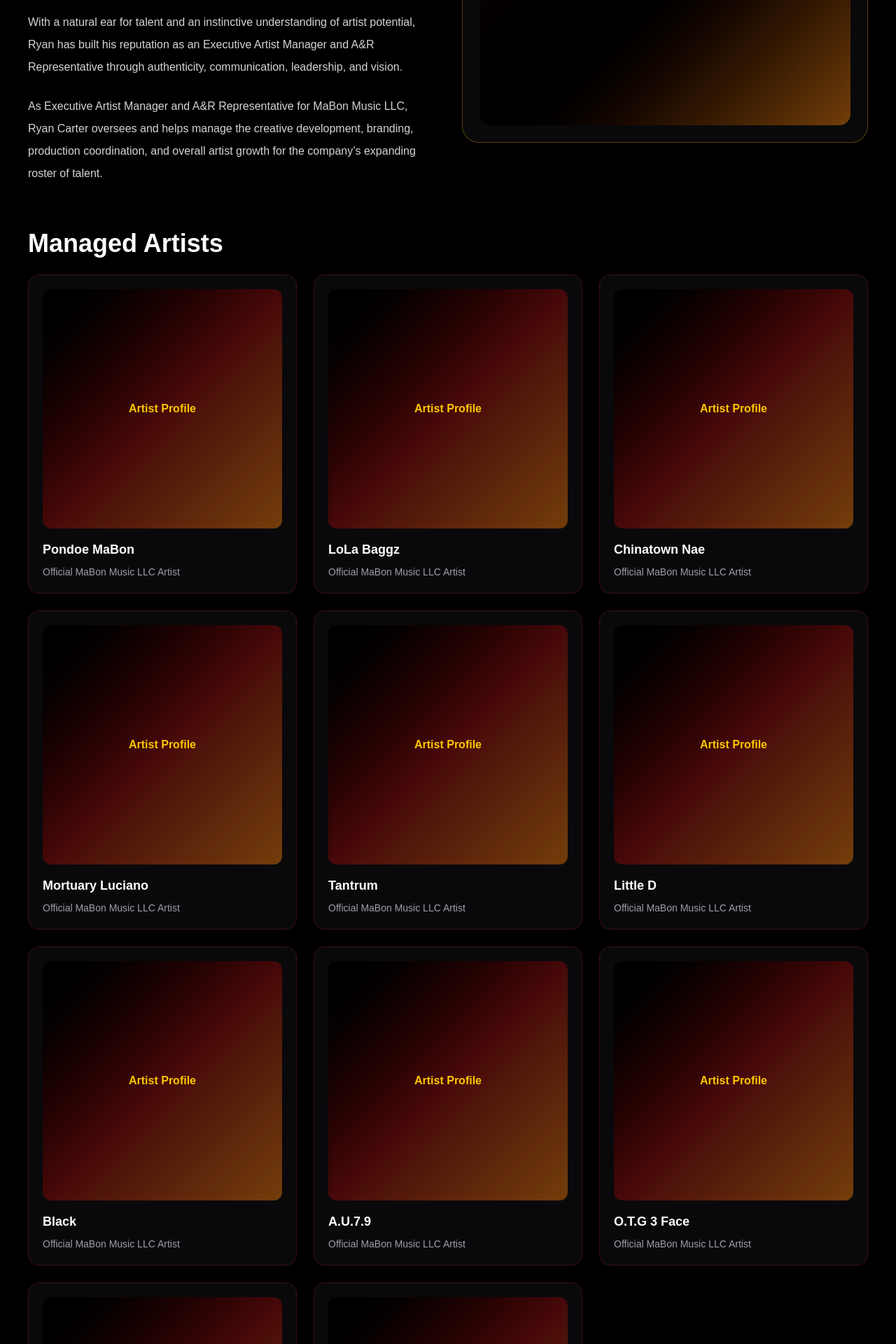
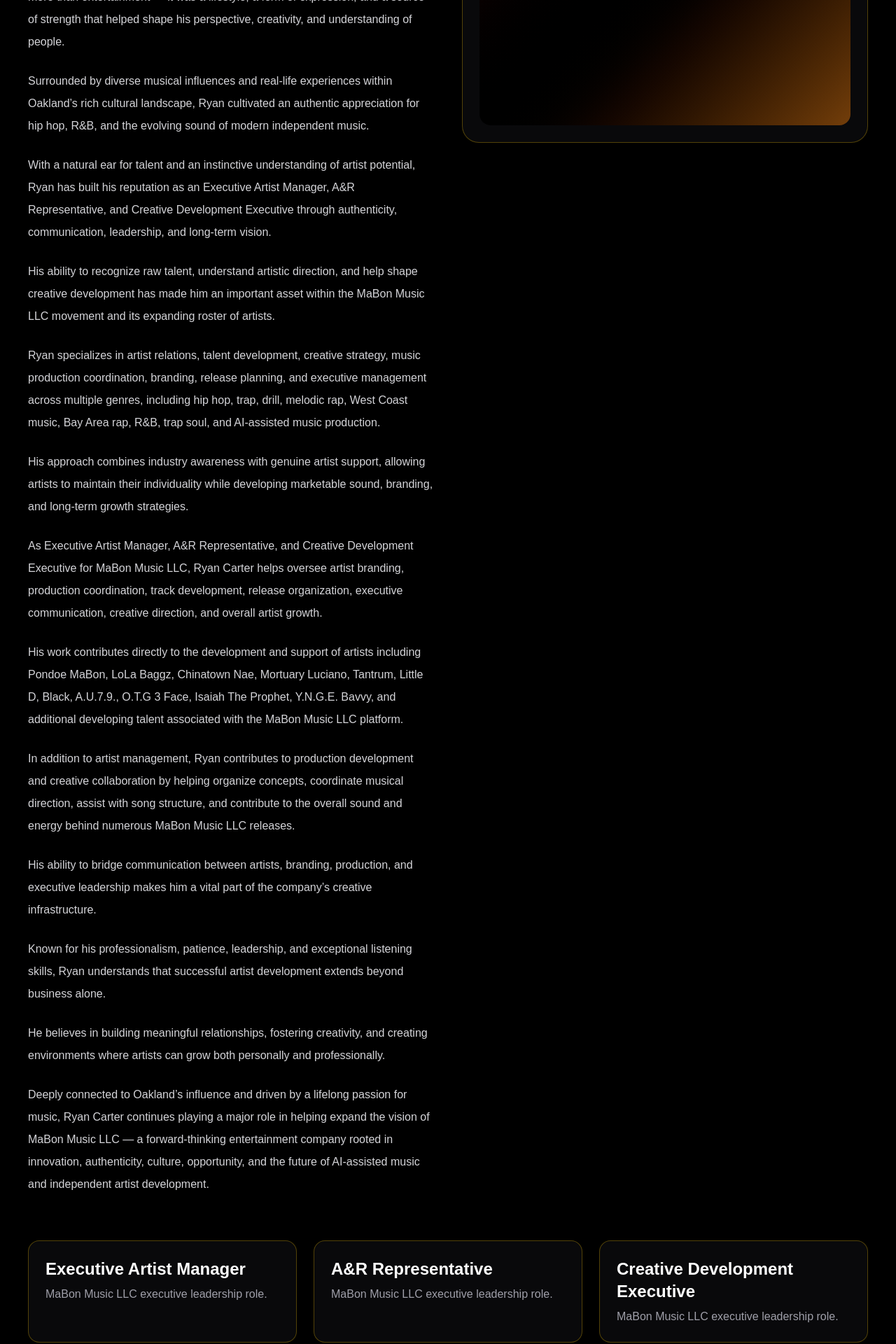
Before and after one commit to mabonmusicai-beep/mabon-music-website, a Next.js app: page /team/ryan-carter in a window 1280 px wide. Shown: the part 480-2400 px from the top of the page at 70% size. Built offline with nearby package versions, Linux system fonts and the light colour scheme.

Commit message:
Rebrand Ryan Carter executive profile

```diff
--- a/app/team/ryan-carter/page.tsx
+++ b/app/team/ryan-carter/page.tsx
@@ -8,112 +8,149 @@
       <section className="mt-10 grid lg:grid-cols-2 gap-10 items-start">
         <div>
           <p className="text-yellow-400 font-bold tracking-[0.25em] text-sm mb-3">
-            MABON MUSIC LLC • EXECUTIVE ARTIST MANAGER • A&R
+            MABON MUSIC LLC • EXECUTIVE ARTIST MANAGER • A&R REPRESENTATIVE • CREATIVE DEVELOPMENT EXECUTIVE
           </p>
 
           <h1 className="text-6xl font-black">
             Ryan Carter “Rah Rah”
           </h1>
 
-          <p className="text-zinc-300 mt-6 leading-8">
+          <div className="space-y-6 mt-8 text-zinc-300 leading-8">
+
+            <p>
               Born and raised in East Oakland, California, Ryan Carter,
               professionally known as “Rah Rah,” developed a deep connection
               to music, culture, and artist development from an early age.
+            </p>
+
+            <p>
               As the youngest of six siblings, he was raised in a household
               where music was more than entertainment — it was a lifestyle,
-            a form of expression, and a source of strength that helped
-            shape his perspective, creativity, and understanding of people.
+              a form of expression, and a source of strength that helped shape
+              his perspective, creativity, and understanding of people.
             </p>
 
-          <p className="text-zinc-300 mt-6 leading-8">
+            <p>
+              Surrounded by diverse musical influences and real-life experiences
+              within Oakland’s rich cultural landscape, Ryan cultivated an
+              authentic appreciation for hip hop, R&B, and the evolving sound
+              of modern independent music.
+            </p>
+
+            <p>
               With a natural ear for talent and an instinctive understanding
               of artist potential, Ryan has built his reputation as an
-            Executive Artist Manager and A&R Representative through
-            authenticity, communication, leadership, and vision.
+              Executive Artist Manager, A&R Representative, and Creative
+              Development Executive through authenticity, communication,
+              leadership, and long-term vision.
             </p>
 
-          <p className="text-zinc-300 mt-6 leading-8">
-            As Executive Artist Manager and A&R Representative for MaBon
-            Music LLC, Ryan Carter oversees and helps manage the creative
-            development, branding, production coordination, and overall
-            artist growth for the company’s expanding roster of talent.
+            <p>
+              His ability to recognize raw talent, understand artistic direction,
+              and help shape creative development has made him an important
+              asset within the MaBon Music LLC movement and its expanding
+              roster of artists.
             </p>
+
+            <p>
+              Ryan specializes in artist relations, talent development,
+              creative strategy, music production coordination, branding,
+              release planning, and executive management across multiple genres,
+              including hip hop, trap, drill, melodic rap, West Coast music,
+              Bay Area rap, R&B, trap soul, and AI-assisted music production.
+            </p>
+
+            <p>
+              His approach combines industry awareness with genuine artist
+              support, allowing artists to maintain their individuality while
+              developing marketable sound, branding, and long-term growth
+              strategies.
+            </p>
+
+            <p>
+              As Executive Artist Manager, A&R Representative, and Creative
+              Development Executive for MaBon Music LLC, Ryan Carter helps
+              oversee artist branding, production coordination, track
+              development, release organization, executive communication,
+              creative direction, and overall artist growth.
+            </p>
+
+            <p>
+              His work contributes directly to the development and support
+              of artists including Pondoe MaBon, LoLa Baggz, Chinatown Nae,
+              Mortuary Luciano, Tantrum, Little D, Black, A.U.7.9.,
+              O.T.G 3 Face, Isaiah The Prophet, Y.N.G.E. Bavvy,
+              and additional developing talent associated with the
+              MaBon Music LLC platform.
+            </p>
+
+            <p>
+              In addition to artist management, Ryan contributes to production
+              development and creative collaboration by helping organize
+              concepts, coordinate musical direction, assist with song
+              structure, and contribute to the overall sound and energy
+              behind numerous MaBon Music LLC releases.
+            </p>
+
+            <p>
+              His ability to bridge communication between artists, branding,
+              production, and executive leadership makes him a vital part
+              of the company’s creative infrastructure.
+            </p>
+
+            <p>
+              Known for his professionalism, patience, leadership,
+              and exceptional listening skills, Ryan understands that
+              successful artist development extends beyond business alone.
+            </p>
+
+            <p>
+              He believes in building meaningful relationships, fostering
+              creativity, and creating environments where artists can grow
+              both personally and professionally.
+            </p>
+
+            <p>
+              Deeply connected to Oakland’s influence and driven by a lifelong
+              passion for music, Ryan Carter continues playing a major role
+              in helping expand the vision of MaBon Music LLC — a
+              forward-thinking entertainment company rooted in innovation,
+              authenticity, culture, opportunity, and the future of
+              AI-assisted music and independent artist development.
+            </p>
+
+          </div>
         </div>
 
         <div className="rounded-3xl border border-yellow-400/30 bg-zinc-950 p-6">
           <div className="aspect-square rounded-2xl bg-gradient-to-br from-red-950 via-black to-yellow-900 flex items-center justify-center text-5xl font-black text-yellow-400 text-center p-6">
+            RAH RAH
+            <br />
             RYAN CARTER
-            <br />
-            “RAH RAH”
           </div>
         </div>
       </section>
 
-      <section className="mt-16">
-        <h2 className="text-4xl font-black mb-6">
-          Managed Artists
-        </h2>
+      <section className="mt-16 grid md:grid-cols-3 gap-6">
+        {[
+          "Executive Artist Manager",
+          "A&R Representative",
+          "Creative Development Executive",
+          "Artist Relations",
+          "Creative Strategy",
+          "Production Coordination",
+        ].map((role) => (
+          <div
+            key={role}
+            className="rounded-2xl border border-yellow-400/30 bg-zinc-950 p-6"
+          >
+            <h2 className="text-2xl font-bold">{role}</h2>
 
-        <div className="grid md:grid-cols-3 gap-6">
-          {[
-            "Pondoe MaBon",
-            "LoLa Baggz",
-            "Chinatown Nae",
-            "Mortuary Luciano",
-            "Tantrum",
-            "Little D",
-            "Black",
-            "A.U.7.9",
-            "O.T.G 3 Face",
-            "Isaiah The Prophet",
-            "Y.N.G.E. Bavvy",
-          ].map((artist) => (
-            <div
-              key={artist}
-              className="rounded-2xl border border-red-900/40 bg-zinc-950 p-5"
-            >
-              <div className="aspect-square rounded-xl bg-gradient-to-br from-black via-red-950 to-yellow-900 mb-4 flex items-center justify-center text-yellow-400 font-black text-center p-4">
-                Artist Profile
-              </div>
-
-              <h3 className="font-bold text-lg">
-                {artist}
-              </h3>
-
-              <p className="text-zinc-400 text-sm mt-2">
-                Official MaBon Music LLC Artist
+            <p className="text-zinc-400 mt-2">
+              MaBon Music LLC executive leadership role.
             </p>
           </div>
         ))}
-        </div>
-      </section>
-
-      <section className="mt-16 grid md:grid-cols-2 gap-6">
-        <div className="rounded-3xl border border-yellow-400/30 bg-zinc-950 p-6">
-          <h2 className="text-3xl font-black mb-3">
-            Executive Leadership
-          </h2>
-
-          <p className="text-zinc-400 leading-7">
-            Ryan Carter contributes to artist management,
-            creative direction, release coordination,
-            talent development, branding strategy,
-            and production collaboration throughout
-            the MaBon Music LLC platform.
-          </p>
-        </div>
-
-        <div className="rounded-3xl border border-yellow-400/30 bg-zinc-950 p-6">
-          <h2 className="text-3xl font-black mb-3">
-            Genres & Development
-          </h2>
-
-          <p className="text-zinc-400 leading-7">
-            Hip Hop • Trap • Drill • Bay Area Rap •
-            West Coast Music • R&B • Trap Soul •
-            AI-Assisted Music Production
-          </p>
-        </div>
       </section>
     </main>
   );
```
Lines whose indentation alone changed are shown as unchanged.
